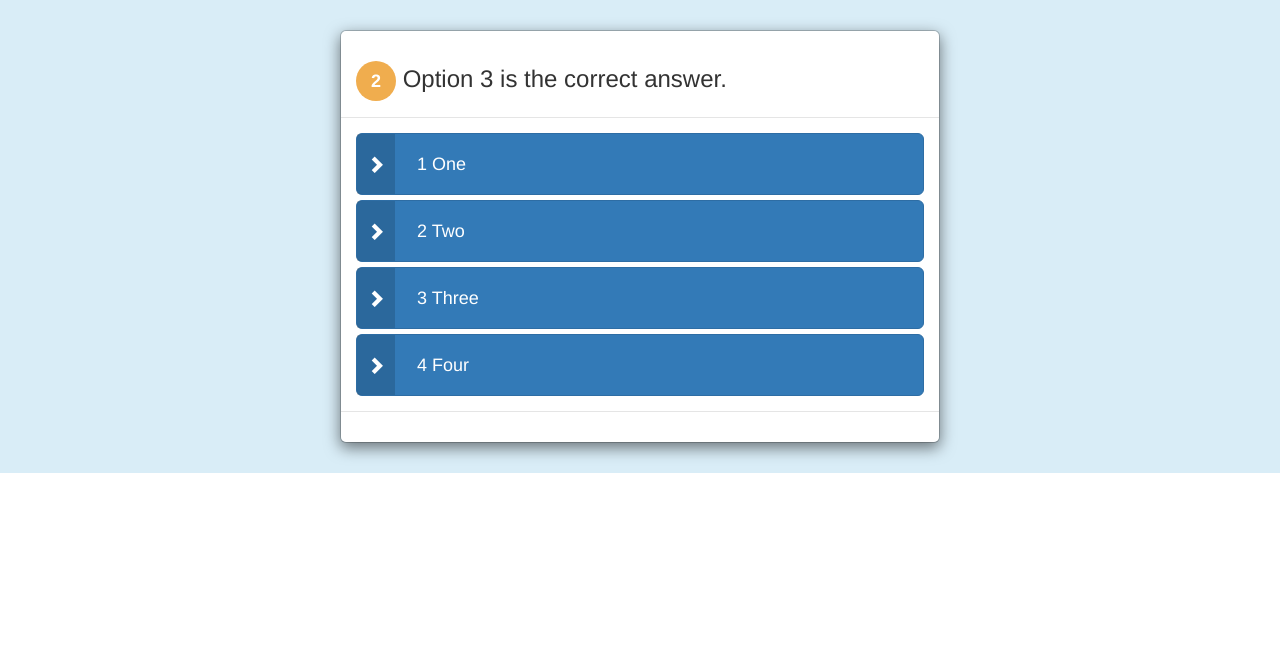
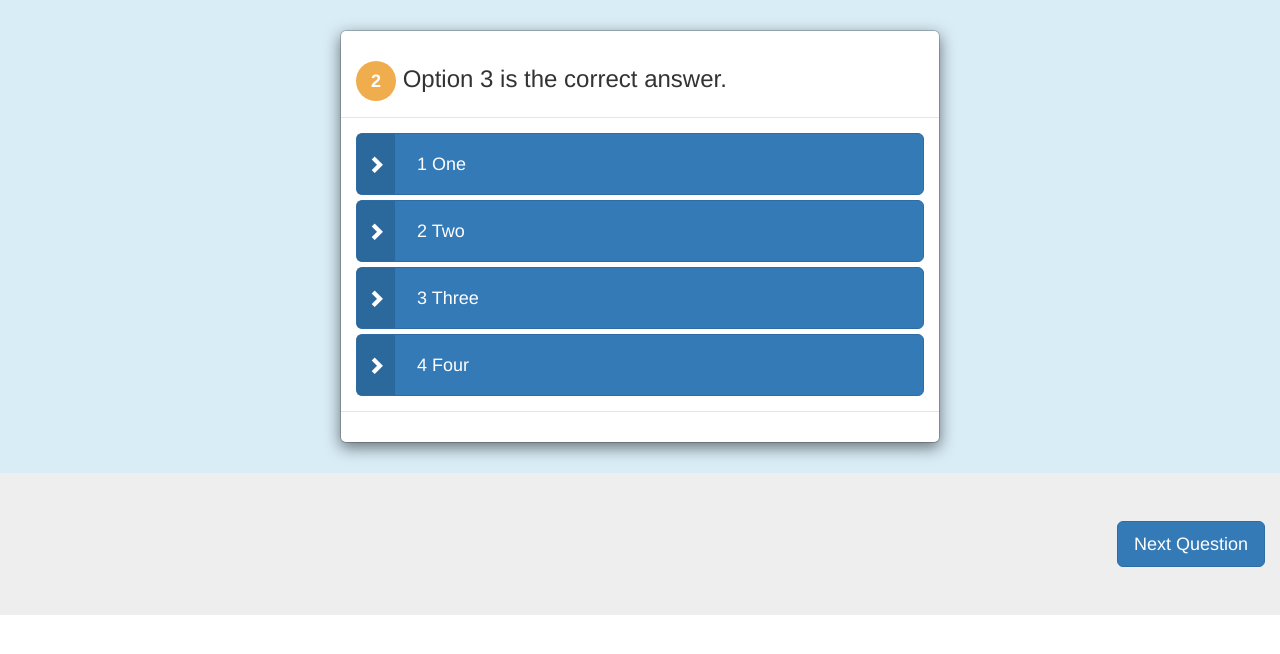
Before and after one commit to vhazali/Learn-Chinese, a PHP site: page /pages/play.php in a window 1280 px wide. Shown: the top 654 px of the page. Run offline with PHP 8.4, Linux system fonts and the light colour scheme.

Commit message:
Added next question button

```diff
--- a/Frontend/pages/play.php
+++ b/Frontend/pages/play.php
@@ -54,6 +54,14 @@
       </div>
     </div>
 
+    <div class="container-fluid jumbotron">
+      <div class="pull-right">
+        <button id="next-button" name="next-button" class="btn btn-primary btn-lg" onclick="">
+              Next Question
+        </button>
+      </div>
+    </div>
+
     <!-- jQuery (necessary for Bootstrap's JavaScript plugins) -->
     <script src="https://ajax.googleapis.com/ajax/libs/jquery/1.12.4/jquery.min.js"></script>
     <!-- Include all compiled plugins (below), or include individual files as needed -->
```
